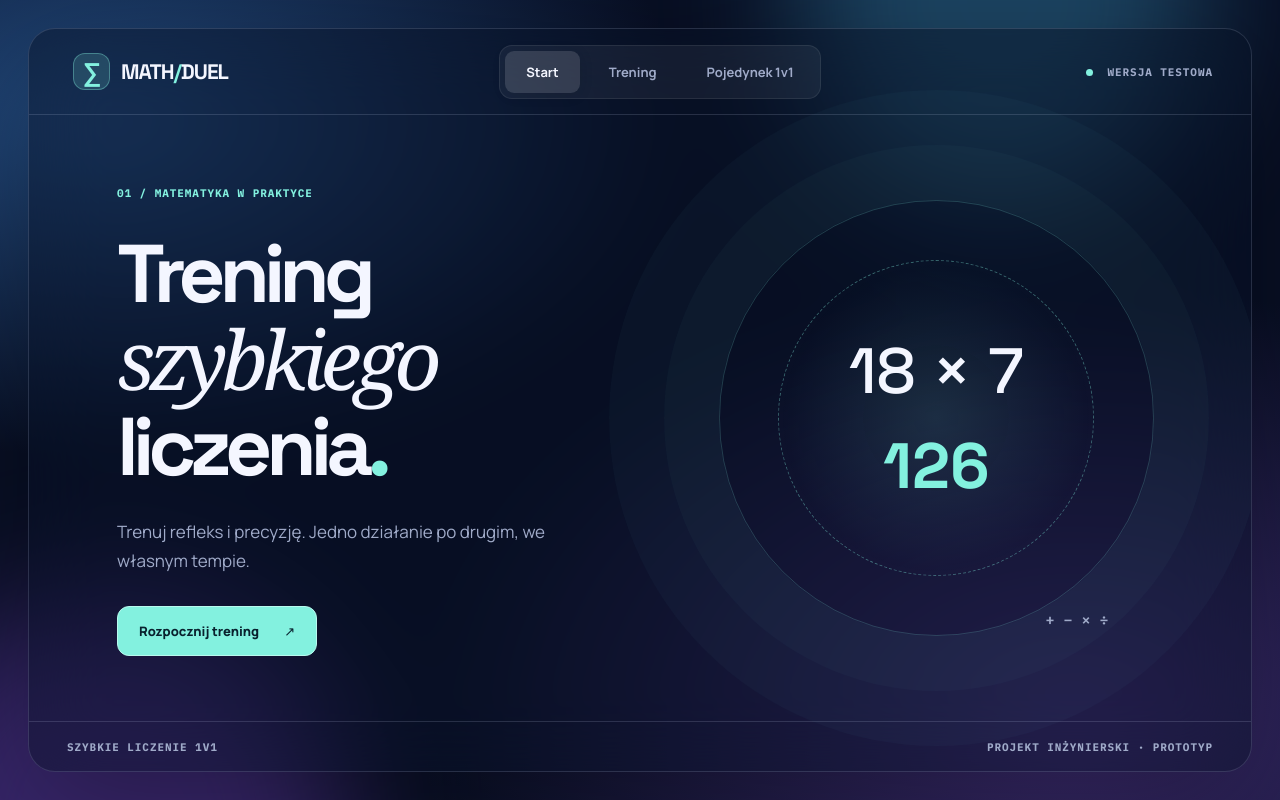
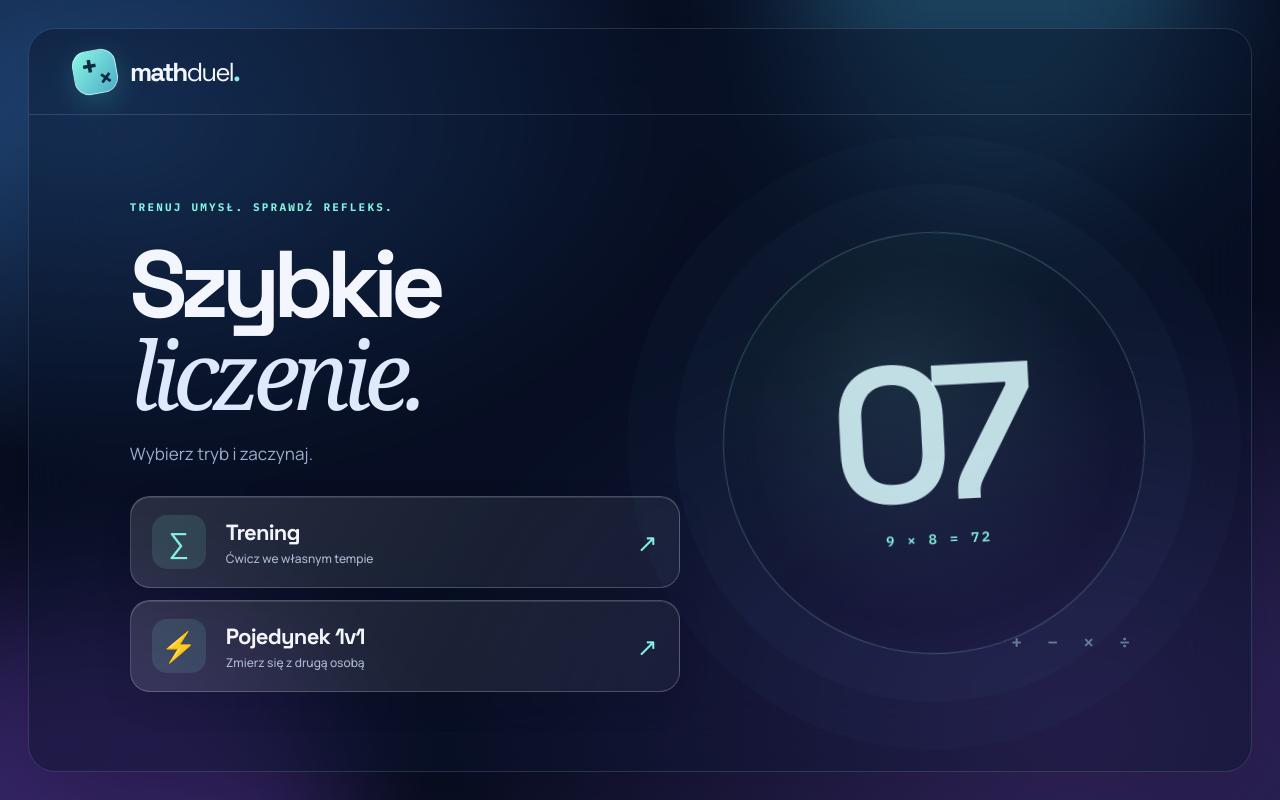
Before and after one commit to AramilFeraxa/projekt, a React (Vite) app in the folder frontend/: page / in a window 1280 px wide. Built offline with nearby package versions, Linux system fonts and the light colour scheme.

Commit message:
[02.07] Refine start screen and visual identity
* Refine home flow and brand identity

* Add polished motion and home choice layout

```diff
--- a/frontend/src/App.module.scss
+++ b/frontend/src/App.module.scss
@@ -34,3 +34,55 @@ button:focus-visible{outline:2px solid $aqua;outline-offset:2px}
 @media(max-width:1180px){.frame{width:calc(100% - 24px);height:calc(100dvh - 24px);margin:12px auto}.header{padding:0 23px}.online{display:none}.main{padding:15px}.workspace{grid-template-columns:minmax(170px,.85fr) minmax(280px,2fr) minmax(145px,.7fr);gap:10px}.settings,.stats,.arena{padding:17px}.panelTitle h2{font-size:21px}.operators{gap:3px}.operators button{height:40px}}
 @media(max-width:760px){.shell{height:100dvh}.frame{margin:0;width:100%;height:100dvh;border-radius:0;border:0}.header{height:116px;flex-direction:column;justify-content:center;gap:12px}.header nav{width:100%;justify-content:center}.header nav button{padding:9px 13px;font-size:12px}.main{overflow-y:auto;min-height:0;padding:12px}.home{grid-template-columns:1fr;padding:8vh 7vw;align-content:center}.hero h1{font-size:clamp(48px,11vw,79px)}.visual{display:none}.workspace{grid-template-columns:1fr;display:flex;flex-direction:column;gap:12px;min-height:100%}.settings{overflow:visible;display:grid;grid-template-columns:1fr 1fr;column-gap:14px;align-items:end}.settings .panelTitle{grid-column:1/-1;margin-bottom:0}.settings label{margin:12px 0 8px}.settings .operators{grid-column:1/-1}.settings .primary,.settings .secondary{margin-top:8px}.settings label[for="difficulty"]{grid-column:1}.settings select{height:42px}.settings label[for="limit"]{grid-column:2;grid-row:3}.settings #limit{grid-column:2}.arena{min-height:430px;flex:1}.stats{overflow:visible;display:grid;grid-template-columns:repeat(3,1fr);gap:8px}.stats .panelTitle{grid-column:1/-1;margin-bottom:0}.stat{padding:8px 0}.stat strong{font-size:26px}.footer{height:35px;padding:0 15px;font-size:9px}.equation{font-size:clamp(36px,9vw,65px)}}
 @media(max-width:420px){.settings{display:flex;flex-direction:column;align-items:stretch}.settings .panelTitle{margin-bottom:0}.settings label{margin:8px 0 0}.arena{min-height:360px}.stats{grid-template-columns:repeat(2,1fr)}.footer span:last-child{display:none}}
+
+
+/* Application identity and motion */
+.header { justify-content: space-between; }
+.brand { gap: 0; letter-spacing: -.06em; }
+.mark { position: relative; display: block; width: 44px; height: 44px; margin-right: 13px; border-radius: 15px; transform: rotate(-10deg); background: linear-gradient(135deg, #8cf7e3, #4cabc8); border: 1px solid rgba(255,255,255,.45); color: #092b3f; box-shadow: 0 8px 28px rgba(80,215,200,.22); font-family: 'Space Grotesk',sans-serif; font-weight: 700; }
+.markPlus,.markCross { position: absolute; line-height: 1; }
+.markPlus { top: 0; left: 7px; font-size: 30px; }
+.markCross { bottom: 1px; right: 5px; font-size: 24px; }
+.brandName { font: 700 26px 'Space Grotesk',sans-serif; letter-spacing: -.075em; }
+.brandName > span:first-child { font-weight: 400; }
+.brandPeriod { color: #83f1df; }
+.backHome { border: 1px solid rgba(255,255,255,.14); border-radius: 12px; background: rgba(255,255,255,.075); color: #e4effc; padding: 12px 17px; cursor: pointer; font: 600 13px 'Manrope',sans-serif; transition: background .2s,transform .2s; }
+.backHome:hover { background: rgba(255,255,255,.13); transform: translateX(-3px); }
+.main > section { animation: sceneIn .52s cubic-bezier(.2,.7,.2,1) both; }
+.home { padding: 2vh 6vw; grid-template-columns: 1.12fr .88fr; }
+.hero { position: relative; }
+.homeEyebrow { font: 700 11px 'IBM Plex Mono',monospace; letter-spacing: .2em; color: #83f1df; }
+.hero h1 { font-size: clamp(65px,7.4vw,126px); line-height: .94; margin: 24px 0 18px; }
+.hero h1 em { color: #dce9fe; }
+.hero p { font-size: 17px; margin-bottom: 28px; }
+.choices { width: min(100%,550px); display: flex; flex-direction: column; gap: 12px; }
+.choice { width: 100%; display: flex; align-items: center; gap: 20px; text-align: left; padding: 18px 21px; border: 1px solid rgba(230,245,255,.22); border-radius: 20px; background: linear-gradient(120deg,rgba(255,255,255,.13),rgba(255,255,255,.045)); color: #f4f6ff; box-shadow: inset 0 1px rgba(255,255,255,.11),0 12px 35px rgba(0,0,0,.08); backdrop-filter: blur(22px); cursor: pointer; transition: transform .25s cubic-bezier(.2,.8,.2,1),background .25s,border-color .25s,box-shadow .25s; }
+.choice:hover { transform: translateX(8px); border-color: rgba(131,241,223,.6); background: rgba(151,243,222,.15); box-shadow: 0 20px 50px rgba(0,0,0,.15),inset 0 1px rgba(255,255,255,.17); }
+.choice:active { transform: scale(.985); }
+.choiceSymbol { flex: 0 0 54px; width: 54px; height: 54px; border-radius: 15px; display: grid; place-items: center; background: rgba(131,241,223,.12); color: #83f1df; font: 500 29px 'Space Grotesk',sans-serif; }
+.choiceText { flex: 1; display: flex; flex-direction: column; gap: 4px; }
+.choiceText strong { font: 650 22px 'Space Grotesk',sans-serif; letter-spacing: -.035em; }
+.choiceText small { font: 500 12px 'Manrope',sans-serif; color: #aebad4; }
+.choiceArrow { color: #83f1df; font-size: 25px; transition: transform .25s; }
+.choice:hover .choiceArrow { transform: translate(3px,-3px); }
+.homeArt { position: relative; height: min(57vh,570px); display: grid; place-items: center; }
+.numberHalo { width: min(33vw,470px); aspect-ratio: 1; border-radius: 50%; display: flex; flex-direction: column; align-items: center; justify-content: center; border: 1px solid rgba(174,240,238,.25); background: radial-gradient(circle at 43% 34%,rgba(131,241,223,.13),rgba(131,241,223,.025) 56%,transparent 70%); box-shadow: 0 0 0 48px rgba(140,200,240,.025),0 0 0 96px rgba(140,200,240,.023),inset 0 0 55px rgba(131,241,223,.03); animation: haloFloat 7s ease-in-out infinite; }
+.haloNumber { font: 600 clamp(110px,15vw,225px)/1 'Space Grotesk',sans-serif; letter-spacing: -.11em; color: rgba(217,248,253,.88); transform: translateX(-.06em); }
+.haloMath { color: #83f1df; font: 600 14px 'IBM Plex Mono',monospace; letter-spacing: .16em; }
+.mathFloat { position:absolute; right:3%; bottom:4%; color:rgba(167,214,226,.5);font:600 18px 'IBM Plex Mono',monospace;letter-spacing: .4em; animation: drift 9s ease-in-out infinite; }
+.settings,.arena,.stats { animation: panelRise .55s both; }
+.arena { animation-delay: .07s; }
+.stats { animation-delay: .14s; }
+.primary,.secondary { transition: transform .22s,background .22s,box-shadow .22s; }
+.primary:hover:not(:disabled) { box-shadow: 0 9px 30px rgba(131,241,223,.19); }
+.bigGlyph { animation: glyphPulse 4s ease-in-out infinite; }
+.track>div { transition: width .35s ease; }
+@keyframes sceneIn { from { opacity:0; transform: translateY(15px); } to { opacity:1; transform: translateY(0); } }
+@keyframes panelRise { from { opacity:0; transform: translateY(13px); } to { opacity:1; transform: translateY(0); } }
+@keyframes haloFloat { 0%,100% { transform: translateY(0) rotate(-3deg); } 50% { transform: translateY(-17px) rotate(2deg); } }
+@keyframes drift { 0%,100% { transform: translateY(0); } 50% { transform:translateY(11px); } }
+@keyframes glyphPulse { 0%,100% { opacity:.75; transform:scale(1); } 50% { opacity:1; transform:scale(1.04); } }
+@media(max-width:1050px) { .home { grid-template-columns:1fr; justify-items:center; text-align:center; padding:3vh 3vw; } .homeArt {display:none;} .hero h1 {font-size:clamp(64px,9vw,100px);} .choices {margin-inline:auto;} }
+@media(max-width:760px) { .header {height:75px;flex-direction:row;justify-content:space-between;gap:8px;padding:0 20px;} .mark {width:36px;height:36px;border-radius:12px;margin-right:9px;} .markPlus{font-size:25px}.markCross{font-size:21px}.brandName{font-size:22px}.backHome{font-size:11px;padding:10px 12px}.home {padding:4vh 3vw;align-content:center;} .hero h1 {font-size:clamp(57px,12vw,83px)} .homeEyebrow {font-size:9px;} .hero p{margin-bottom:24px;} .choice {padding:13px 14px;gap:14px;border-radius:16px;} .choiceSymbol {width:44px;height:44px;flex-basis:44px;font-size:25px;border-radius:12px;} .choiceText strong {font-size:18px;} .choiceText small {font-size:11px;} }
+@media(max-height:730px) and (min-width:761px) { .hero h1 {font-size:clamp(52px,5.3vw,86px);margin:18px 0 12px;} .hero p{margin-bottom:18px;} .choice{padding:12px 16px;} .homeArt{height:50vh;} }
+@media(prefers-reduced-motion:reduce) { .main > section,.numberHalo,.mathFloat,.settings,.arena,.stats,.bigGlyph {animation:none!important;} .choice,.choiceArrow,.primary,.secondary,.backHome,.track>div {transition:none!important;} }
--- a/frontend/src/App.tsx
+++ b/frontend/src/App.tsx
@@ -51,27 +51,52 @@ export default function App() {
   };
   return <div className={styles.shell}><div className={styles.glowA}/><div className={styles.glowB}/>
     <div className={styles.frame}>
-      <header className={styles.header}><button className={styles.brand} onClick={() => go('start')}><span className={styles.mark}>∑</span> MATH<span className={styles.accent}>/</span>DUEL</button><nav aria-label="Nawigacja główna"><button className={view === 'start' ? styles.active : ''} onClick={() => go('start')}>Start</button><button className={view === 'training' ? styles.active : ''} onClick={() => go('training')}>Trening</button><button className={view === 'duel' ? styles.active : ''} onClick={() => go('duel')}>Pojedynek 1v1</button></nav><span className={styles.online}><i/> WERSJA TESTOWA</span></header>
+      <header className={styles.header}>
+        <button className={styles.brand} onClick={() => go('start')} aria-label="Math Duel — ekran startowy">
+          <span className={styles.mark} aria-hidden="true"><span className={styles.markPlus}>+</span><span className={styles.markCross}>×</span></span>
+          <span className={styles.brandName}>math<span>duel</span><span className={styles.brandPeriod}>.</span></span>
+        </button>
+        {view !== 'start' && <button className={styles.backHome} onClick={() => go('start')}>← Wróć na start</button>}
+      </header>
       <main className={styles.main}>
-        {view === 'start' && <section className={styles.home}><div className={styles.hero}><span className={styles.eyebrow}>01 / MATEMATYKA W PRAKTYCE</span><h1>Trening<br/><em>szybkiego</em><br/>liczenia<span className={styles.accent}>.</span></h1><p>Trenuj refleks i precyzję. Jedno działanie po drugim, we własnym tempie.</p><button className={styles.primary} onClick={() => go('training')}>Rozpocznij trening <span>↗</span></button></div><div className={styles.visual} aria-hidden="true"><div className={styles.orbit}><div className={styles.innerOrbit}><span>18 × 7</span><strong>126</strong></div></div><span className={styles.orbitText}>+ − × ÷</span></div></section>}
-        {view === 'duel' && <section className={styles.waiting}><span className={styles.eyebrow}>02 / MULTIPLAYER</span><h1>Pojedynek <em>1v1</em></h1><p>Tworzenie pokoi, kody zaproszeń i rozgrywka na dwóch urządzeniach pojawią się w kolejnym etapie.</p><span className={styles.tag}>W PRZYGOTOWANIU</span><button className={styles.secondary} onClick={() => go('start')}>← Powrót</button></section>}
+        {view === 'start' && <section className={styles.home}>
+          <div className={styles.hero}>
+            <span className={styles.homeEyebrow}>TRENUJ UMYSŁ. SPRAWDŹ REFLEKS.</span>
+            <h1>Szybkie<br /><em>liczenie.</em></h1>
+            <p>Wybierz tryb i zaczynaj.</p>
+            <div className={styles.choices}>
+              <button type="button" className={styles.choice} onClick={() => go('training')}>
+                <span className={styles.choiceSymbol} aria-hidden="true">∑</span>
+                <span className={styles.choiceText}><strong>Trening</strong><small>Ćwicz we własnym tempie</small></span>
+                <span className={styles.choiceArrow} aria-hidden="true">↗</span>
+              </button>
+              <button type="button" className={styles.choice} onClick={() => go('duel')}>
+                <span className={styles.choiceSymbol} aria-hidden="true">⚡</span>
+                <span className={styles.choiceText}><strong>Pojedynek 1v1</strong><small>Zmierz się z drugą osobą</small></span>
+                <span className={styles.choiceArrow} aria-hidden="true">↗</span>
+              </button>
+            </div>
+          </div>
+          <div className={styles.homeArt} aria-hidden="true"><div className={styles.numberHalo}><span className={styles.haloNumber}>07</span><span className={styles.haloMath}>9 × 8 = 72</span></div><span className={styles.mathFloat}>+ − × ÷</span></div>
+        </section>}
+        {view === 'duel' && <section className={styles.waiting}><h1>Pojedynek <em>1v1</em></h1><p>Tworzenie pokoi, kody zaproszeń i rozgrywka na dwóch urządzeniach pojawią się w kolejnym etapie.</p><span className={styles.tag}>W PRZYGOTOWANIU</span><button className={styles.secondary} onClick={() => go('start')}>← Powrót</button></section>}
         {view === 'training' && <section className={styles.workspace}>
-          <aside className={styles.settings}><div className={styles.panelTitle}><span className={styles.eyebrow}>01 / PARAMETRY</span><h2>Ustawienia</h2></div>
+          <aside className={styles.settings}><div className={styles.panelTitle}><h2>Ustawienia</h2></div>
             <label>RODZAJ DZIAŁAŃ</label><div className={styles.operators}>{ops.map(op => <button key={op} disabled={stage === 'active'} aria-pressed={selected.includes(op)} className={selected.includes(op) ? styles.chosen : ''} onClick={() => setSelected(old => old.includes(op) ? old.filter(x => x !== op) : [...old, op])}>{op}</button>)}</div>
             <label htmlFor="difficulty">POZIOM TRUDNOŚCI</label><select id="difficulty" disabled={stage === 'active'} value={difficulty} onChange={e => setDifficulty(e.target.value as Difficulty)}><option value="easy">Łatwy</option><option value="medium">Średni</option><option value="hard">Trudny</option></select>
             <label htmlFor="limit">LICZBA ZADAŃ</label><select id="limit" disabled={stage === 'active'} value={limit} onChange={e => setLimit(Number(e.target.value))}><option value={10}>10 działań</option><option value={20}>20 działań</option><option value={30}>30 działań</option></select>
             {stage === 'active' ? <button className={styles.secondary} onClick={() => { setStage('setup'); setElapsed(0); }}>Przerwij trening</button> : <button className={styles.primary} disabled={!selected.length} onClick={start}>{stage === 'result' ? 'Nowa sesja' : 'Rozpocznij'} <span>↗</span></button>}
             {!selected.length && <p className={styles.notice}>Wybierz co najmniej jedno działanie.</p>}
           </aside>
-          <section className={styles.arena}><div className={styles.arenaTop}><span className={styles.eyebrow}>02 / TRENING</span><span className={styles.tag}>{stage === 'active' ? '● SESJA AKTYWNA' : '● LOKALNY PROTOTYP'}</span></div>
+          <section className={styles.arena}><div className={styles.arenaTop}><span className={styles.tag}>{stage === 'active' ? '● SESJA AKTYWNA' : '● GOTOWY DO TRENINGU'}</span></div>
             {stage === 'setup' && <div className={styles.arenaCenter}><span className={styles.bigGlyph}>∑</span><h2>Gotowy na trening?</h2><p>Wybierz parametry po lewej i rozpocznij serię.</p><button className={styles.primary} disabled={!selected.length} onClick={start}>Start <span>→</span></button></div>}
             {stage === 'active' && <div className={styles.arenaCenter}><span className={styles.eyebrow}>ZADANIE {String(index + 1).padStart(2,'0')} / {limit}</span><div className={styles.equation}>{questions[index]?.label} <span className={styles.accent}>= ?</span></div><form className={styles.answerForm} onSubmit={submit}><input ref={input} aria-label="Wynik działania" inputMode="numeric" autoComplete="off" placeholder="Twój wynik" value={answer} onChange={e => setAnswer(e.target.value)} /><button type="submit" disabled={!answer.trim()}>Sprawdź ↗</button></form><small role="status">{error || 'ENTER ↵ ABY ZATWIERDZIĆ'}</small></div>}
             {stage === 'result' && <div className={styles.arenaCenter}><span className={styles.eyebrow}>TRENING UKOŃCZONY</span><h2>Sesja zakończona.</h2><div className={styles.finalScore}>{summary.accuracy}<span>%</span></div><p>{summary.correct} poprawnych odpowiedzi na {attempts.length}</p><button className={styles.primary} onClick={start}>Jeszcze raz ↗</button></div>}
             <div className={styles.progress}><div><span>POSTĘP</span><span>{progress}%</span></div><div className={styles.track}><div style={{width:`${progress}%`}}/></div></div>
           </section>
-          <aside className={styles.stats}><div className={styles.panelTitle}><span className={styles.eyebrow}>03 / STATYSTYKI</span><h2>Na żywo</h2></div>{[['CZAS', format(elapsed)],['POPRAWNE', String(summary.correct)],['BŁĘDNE', String(summary.incorrect)],['SERIA', String(streak)],['SKUTECZNOŚĆ', `${summary.accuracy}%`],...(stage === 'result' ? [['ŚREDNI CZAS', `${summary.averageSeconds.toFixed(1)} s`]] : [])].map(([name,value]) => <div className={styles.stat} key={name}><span>{name}</span><strong>{value}</strong></div>)}</aside>
+          <aside className={styles.stats}><div className={styles.panelTitle}><h2>Na żywo</h2></div>{[['CZAS', format(elapsed)],['POPRAWNE', String(summary.correct)],['BŁĘDNE', String(summary.incorrect)],['SERIA', String(streak)],['SKUTECZNOŚĆ', `${summary.accuracy}%`],...(stage === 'result' ? [['ŚREDNI CZAS', `${summary.averageSeconds.toFixed(1)} s`]] : [])].map(([name,value]) => <div className={styles.stat} key={name}><span>{name}</span><strong>{value}</strong></div>)}</aside>
         </section>}
-      </main><footer className={styles.footer}><span>SZYBKIE LICZENIE 1V1</span><span>PROJEKT INŻYNIERSKI · PROTOTYP</span></footer>
+      </main>
     </div>
   </div>;
 }
```
